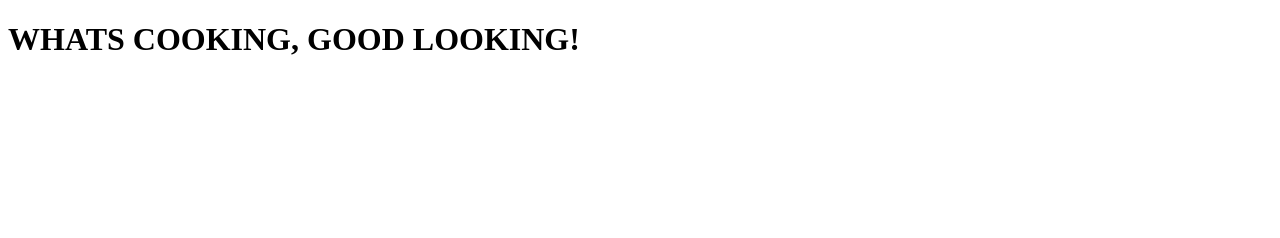
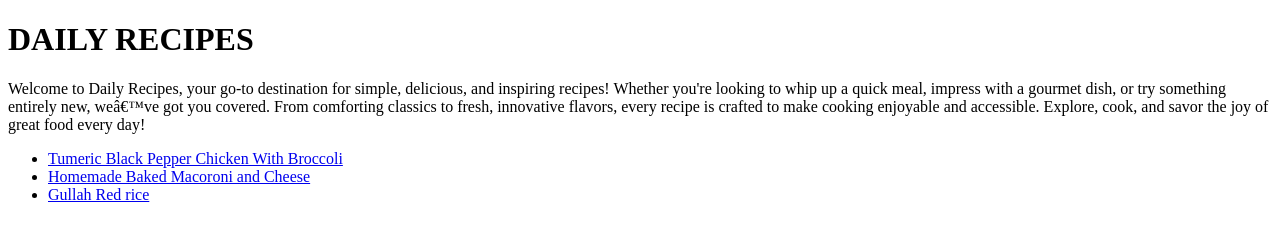
Before and after one commit to Wanjiruuuuuu/daily-recipes, a plain HTML site: page index.html in a window 1280 px wide. Drawn offline with Linux system fonts and the light colour scheme.

Commit message:
Updated html file with appropriate context and links

```diff
--- a/index.html
+++ b/index.html
@@ -1,20 +1,24 @@
 <!DOCTYPE html>
 <html lang="en">
 
-<meta charset="UFT-8">
-<head>
-    <title>MyRecipies</title>
-    <h1>WHATS COOKING, GOOD LOOKING!</h1>
-</head>
-<body>
+  <head>
+     <meta charset="UFT-8">
+      <title>Recipes</title>
 
+  </head>
 
-</body>
+ <body>
+    <h1>DAILY RECIPES</h1>
 
+    <p>Welcome to Daily Recipes, your go-to destination for simple, delicious, and inspiring recipes! Whether you're looking to whip up a quick meal, impress with a gourmet dish, or try something entirely new, we’ve got you covered. From comforting classics to fresh, innovative flavors, every recipe is crafted to make cooking enjoyable and accessible. Explore, cook, and savor the joy of great food every day!</p>
 
+    <ul>
 
+    <li><a href="recipes/chicken_stew.html" > Tumeric Black Pepper Chicken With Broccoli </a></li>
+    <li><a href="recipes/mac_and_cheese.html"> Homemade Baked Macoroni and Cheese </a></li>
+    <li><a href="recipes/Gullah_red_rice.html">Gullah Red rice</a></li>
 
-
-
+    </ul>
+ </body>
 
 </html>
```
